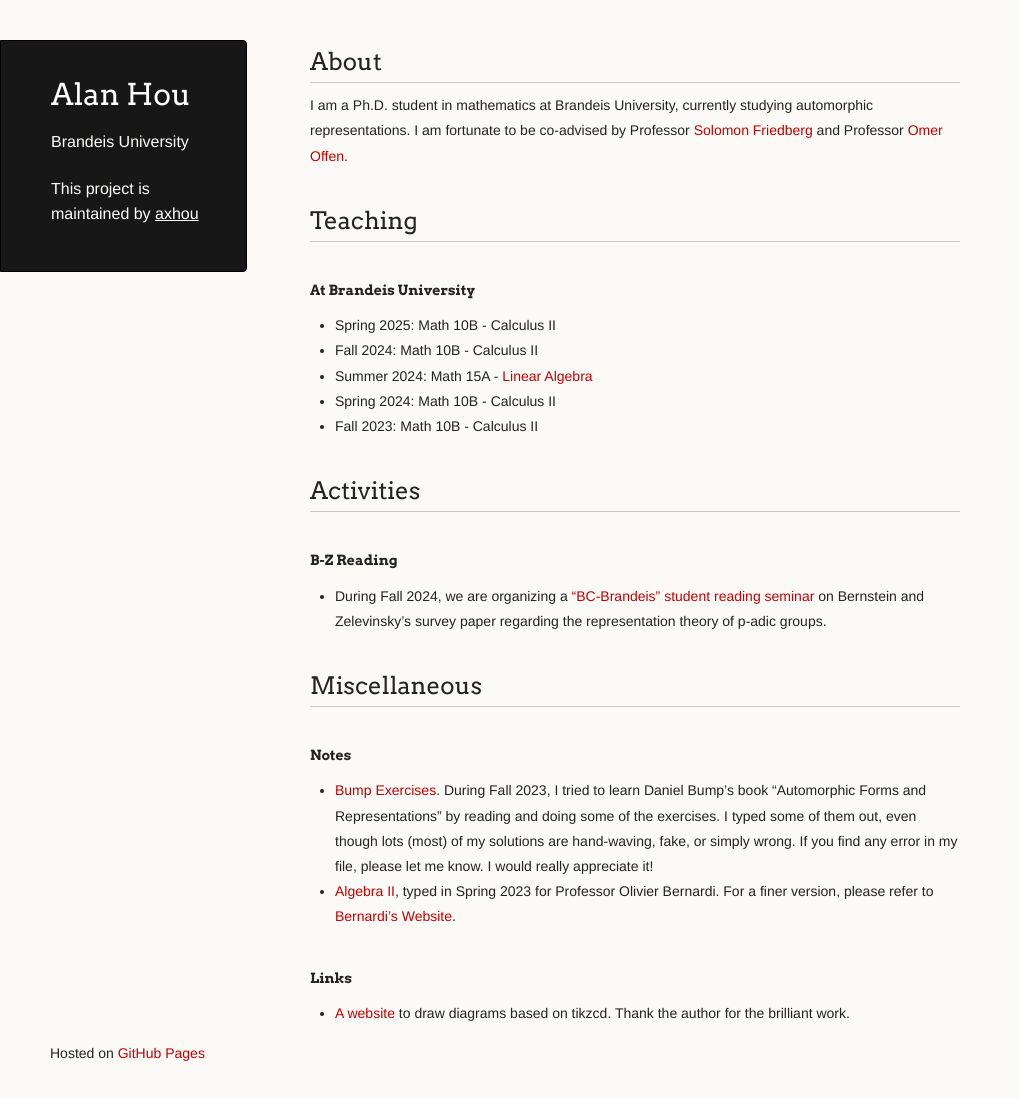
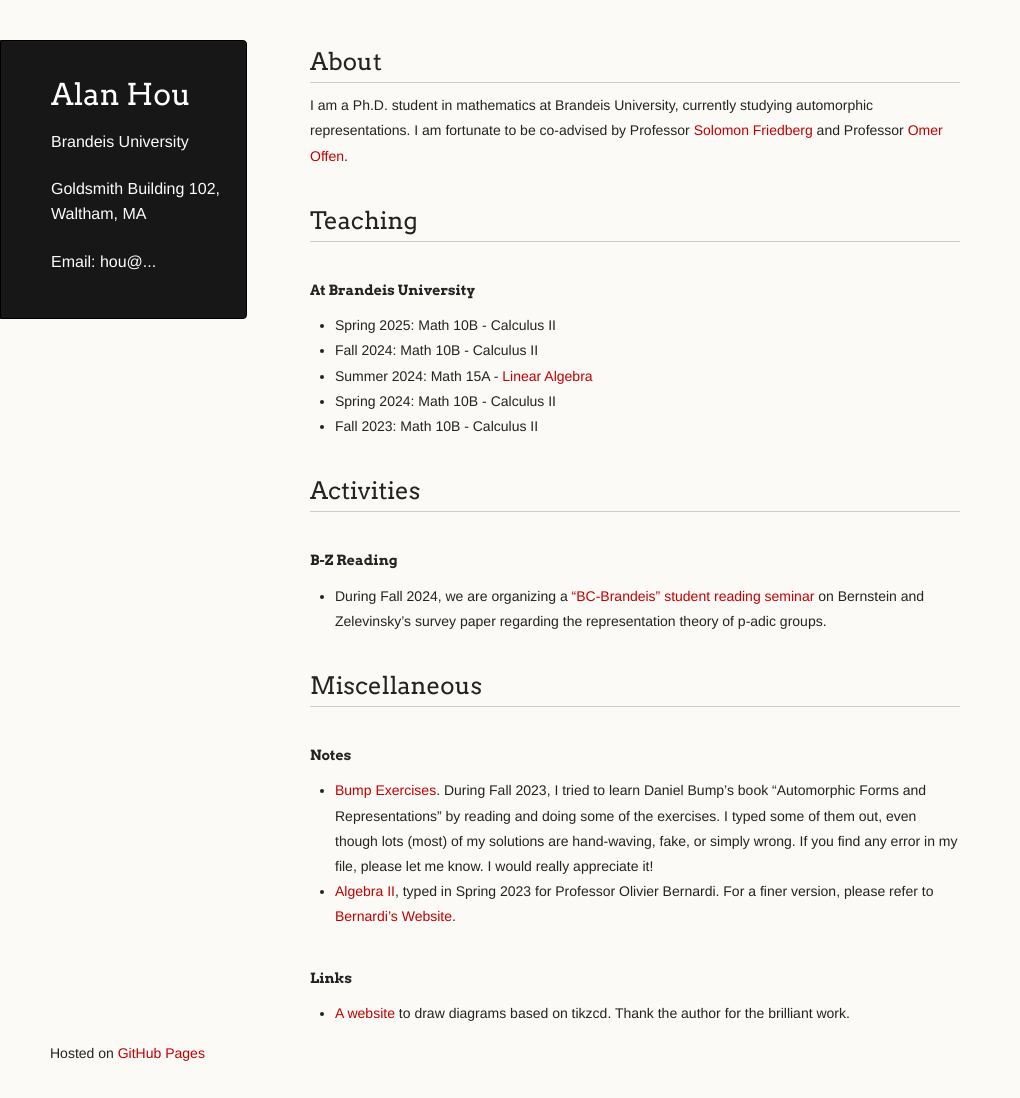
Before and after one commit to axhou/axhou.github.io, a Jekyll site: the page built from index.md, in a window 1280 px wide and 1098 px high. Shown: the whole window, without its empty margins (0-1020 px from the left). Built offline with Jekyll 4.4.1, drawn with Linux system fonts in a browser that asks for light colours; our own code applies the rules of GitHub Pages for plain Markdown files.

Commit message:
Update default.html

```diff
--- a/_layouts/default.html
+++ b/_layouts/default.html
@@ -27,7 +27,9 @@
       <header>
         <h1 class="header">{{ site.title | default: site.github.repository_name }}</h1>
         <p class="header">{{ site.description | default: site.github.project_tagline }}</p>
-          <p class="header">This project is maintained by <a class="header name" href="{{ site.github.owner_url }}">{{ site.github.owner_name }}</a></p>
+        <p class="header">Goldsmith Building 102, Waltham, MA</p>
+        <p class="header">Email: hou@...</p>
+
       </header>
 
 
```
